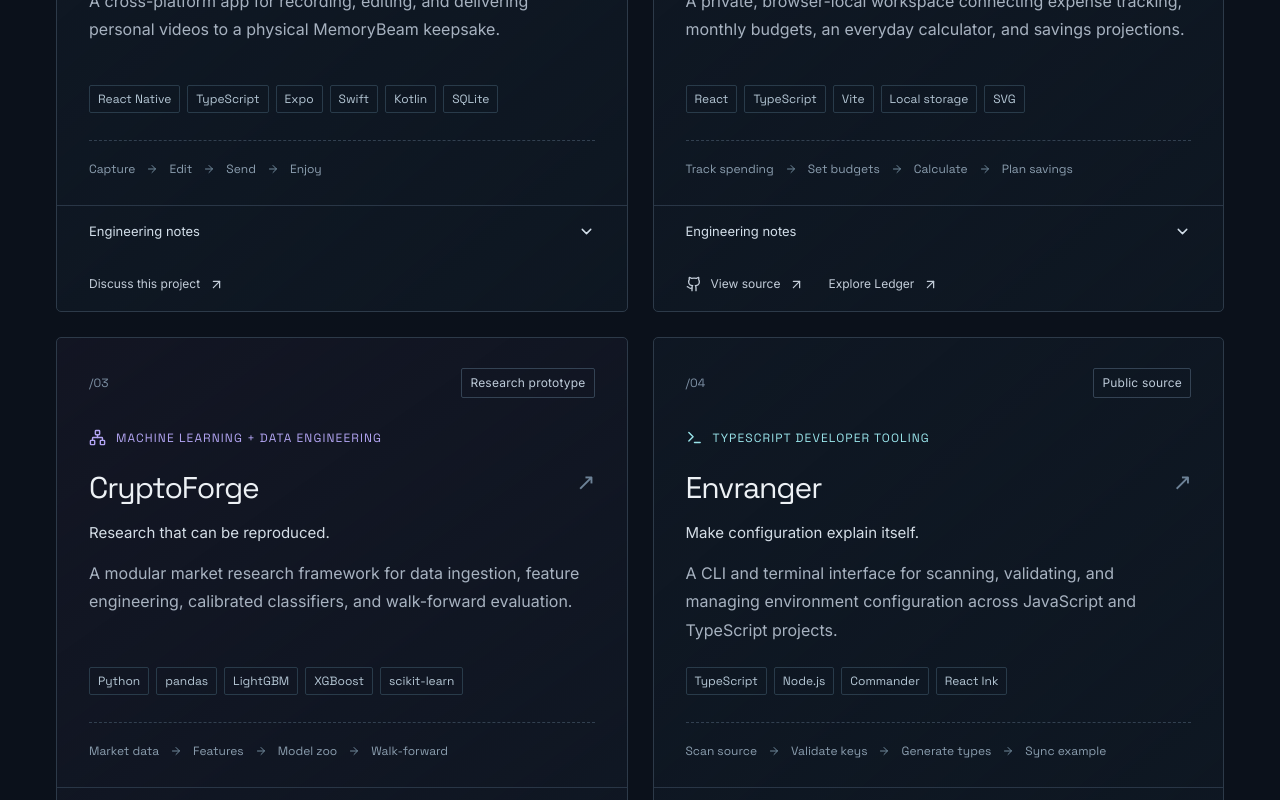
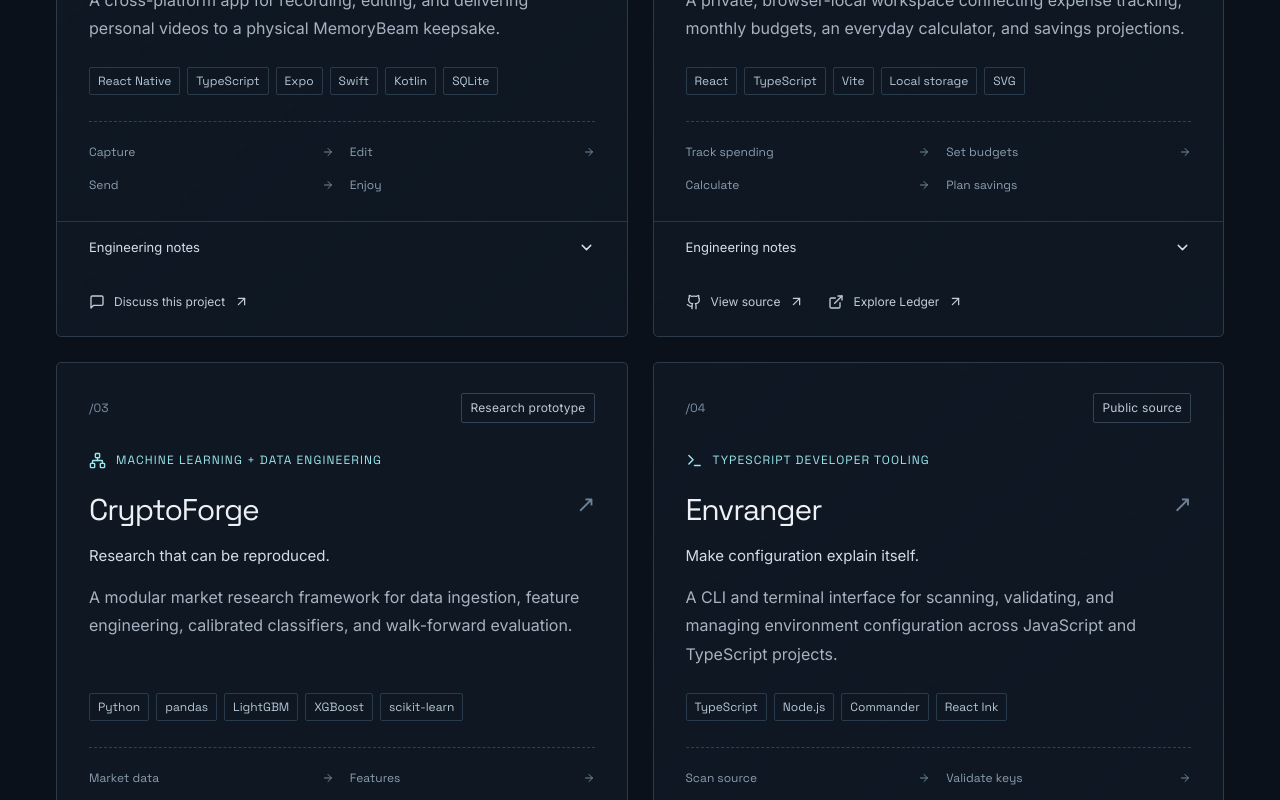
Before and after one commit to Breedlove-Jason/jason-breedlove-portfolio, a React (Vite) app: page / in a window 1280 px wide. Shown: the part 1400-2200 px from the top of the page. Built offline with nearby package versions, Linux system fonts and the light colour scheme.

Commit message:
Unify every portfolio card section with shared grid alignment

```diff
--- a/src/components/Projects.tsx
+++ b/src/components/Projects.tsx
@@ -1,33 +1,33 @@
-import { useState } from 'react';
+import { useState } from "react";
 import {
   ArrowRight,
   ArrowUpRight,
   ChevronDown,
   Code2,
   Github,
+  MessageSquare,
+  ExternalLink,
+  BookOpen,
   Smartphone,
-  ShieldCheck,
-  CheckCheck,
-  Video,
   Database,
   Terminal,
   Braces,
   Network,
   Wallet,
-} from 'lucide-react';
-import { projects } from '../data/projects';
-import type { Project } from '../data/projects';
-import type { LucideIcon } from 'lucide-react';
-import SectionHeading from './SectionHeading.tsx';
+} from "lucide-react";
+import { projects } from "../data/projects";
+import type { Project } from "../data/projects";
+import type { LucideIcon } from "lucide-react";
+import SectionHeading from "./SectionHeading.tsx";
 
 const filters = [
-  'All work',
-  'Full stack',
-  'Mobile & systems',
-  'Python & data',
-  'Developer tools',
-  'Web apps',
-  'The Arcade',
+  "All work",
+  "Full stack",
+  "Mobile & systems",
+  "Python & data",
+  "Developer tools",
+  "Web apps",
+  "The Arcade",
 ];
 const icons: Record<string, LucideIcon> = {
   memorybeam: Smartphone,
@@ -51,6 +51,12 @@ function ProjectDetails({ project }: { project: Project }) {
         Engineering notes <ChevronDown size={17} aria-hidden="true" />
       </summary>
       <div className="project-detail-body">
+        {project.howToPlay && (
+          <>
+            <h4>How to play</h4>
+            <p>{project.howToPlay}</p>
+          </>
+        )}
         <h4>The problem</h4>
         <p>{project.problem}</p>
         <h4>The implementation</h4>
@@ -62,47 +68,10 @@ function ProjectDetails({ project }: { project: Project }) {
   );
 }
 
-function MemoryBeamDiagram() {
-  const steps = [
-    [Video, '01', 'Create', 'Capture & edit'],
-    [ShieldCheck, '02', 'Connect', 'Pin & pair'],
-    [CheckCheck, '03', 'Preserve', 'Verify the master'],
-  ] as const;
-  return (
-    <div
-      className="memorybeam-diagram"
-      role="img"
-      aria-label="MemoryBeam architecture: create a finished video, connect with certificate-pinned pairing, and preserve it with verified delivery."
-    >
-      <div className="diagram-label">
-        <span>MEMORYBEAM / DELIVERY ARCHITECTURE</span>
-        <Code2 size={16} />
-      </div>
-      <div className="beam-pipeline">
-        {steps.map(([Icon, number, title, text], index) => (
-          <div className="beam-stage" key={title}>
-            <span className="stage-number">{number}</span>
-            <div className="stage-icon">
-              <Icon size={30} strokeWidth={1.2} />
-              {index < 2 && <span className="stage-connector" />}
-            </div>
-            <strong>{title}</strong>
-            <span>{text}</span>
-          </div>
-        ))}
-      </div>
-      <div className="protocol-line">
-        <span>HTTPS + CERTIFICATE PINNING</span>
-        <span>SHA-256 INTEGRITY</span>
-      </div>
-    </div>
-  );
-}
-
 export default function Projects() {
-  const [filter, setFilter] = useState('All work');
+  const [filter, setFilter] = useState("All work");
   const visibleProjects = projects.filter(
-    (project) => filter === 'All work' || project.category === filter,
+    (project) => filter === "All work" || project.category === filter,
   );
   return (
     <section className="section shell projects-section" id="projects">
@@ -137,18 +106,14 @@ export default function Projects() {
           ))}
         </div>
         <span className="project-count" aria-live="polite">
-          {String(visibleProjects.length).padStart(2, '0')} PROJECTS
+          {String(visibleProjects.length).padStart(2, "0")} PROJECTS
         </span>
       </div>
       <div className="project-grid">
         {visibleProjects.map((project) => {
           const Icon = icons[project.id] ?? Code2;
           return (
-            <article
-              key={project.id}
-              className={`project-card project-${project.id} ${project.featured ? 'project-featured' : ''}`}
-            >
-              <div className="project-card-content">
+            <article key={project.id} className="project-card">
               <div className="project-card-top">
                 <span className="project-number">/{project.number}</span>
                 <span className="project-status">{project.status}</span>
@@ -168,10 +133,7 @@ export default function Projects() {
                   <span key={tech}>{tech}</span>
                 ))}
               </div>
-              </div>
-              {project.featured ? (
-                <MemoryBeamDiagram />
-              ) : (
+
               <div className="mini-pipeline" aria-label="Architecture">
                 {project.diagram.map((step, index) => (
                   <span key={step}>
@@ -182,14 +144,7 @@ export default function Projects() {
                   </span>
                 ))}
               </div>
-              )}
-              <div className="project-card-footer">
-                {project.howToPlay && (
-                  <details className="project-details">
-                    <summary>How to play <ChevronDown size={17} aria-hidden="true" /></summary>
-                    <div className="project-detail-body"><p>{project.howToPlay}</p></div>
-                  </details>
-                )}
+
               <ProjectDetails project={project} />
               <div className="project-links">
                 {project.source ? (
@@ -204,21 +159,34 @@ export default function Projects() {
                   </a>
                 ) : (
                   <a className="source-link" href="#contact">
-                    Discuss this project{' '}
+                    <MessageSquare size={16} aria-hidden="true" />
+                    Discuss this project{" "}
                     <ArrowUpRight size={15} aria-hidden="true" />
                   </a>
                 )}
                 {project.liveUrl && (
-                  <a className="source-link" href={project.liveUrl} target="_blank" rel="noopener noreferrer">
-                    {project.liveLabel || 'Visit project'} <ArrowUpRight size={15} aria-hidden="true" />
+                  <a
+                    className="source-link"
+                    href={project.liveUrl}
+                    target="_blank"
+                    rel="noopener noreferrer"
+                  >
+                    <ExternalLink size={16} aria-hidden="true" />
+                    {project.liveLabel || "Visit project"}{" "}
+                    <ArrowUpRight size={15} aria-hidden="true" />
                   </a>
                 )}
                 {project.notebook && (
-                  <a className="source-link" href={project.notebook} target="_blank" rel="noopener noreferrer">
+                  <a
+                    className="source-link"
+                    href={project.notebook}
+                    target="_blank"
+                    rel="noopener noreferrer"
+                  >
+                    <BookOpen size={16} aria-hidden="true" />
                     Open in Colab <ArrowUpRight size={15} aria-hidden="true" />
                   </a>
                 )}
-                </div>
               </div>
             </article>
           );
--- a/src/styles.css
+++ b/src/styles.css
@@ -1,8 +1,8 @@
-@import 'tailwindcss';
+@import "tailwindcss";
 
 @theme {
   --font-sans: Inter, Arial, sans-serif;
-  --font-display: 'Space Grotesk', Arial, sans-serif;
+  --font-display: "Space Grotesk", Arial, sans-serif;
   --color-ink: #0b111b;
   --color-surface: #101925;
   --color-line: #28313e;
@@ -27,7 +27,7 @@
     --muted: #a7b2c0;
     --accent: #a5dfd8;
     --gold: #d8b583;
-    --display: 'Space Grotesk', Arial, sans-serif;
+    --display: "Space Grotesk", Arial, sans-serif;
   }
   * {
     box-sizing: border-box;
@@ -586,7 +586,7 @@
     margin-right: 6px;
     color: #75859c;
   }
-  .domain-selector button[aria-pressed='true'] {
+  .domain-selector button[aria-pressed="true"] {
     @apply text-signal;
     border-color: var(--accent);
   }
@@ -617,7 +617,7 @@
     @apply gap-4;
   }
   .discipline-strip > span:not(:first-child)::before {
-    content: '+';
+    content: "+";
     color: #6b9dba;
   }
   .text-muted {
@@ -650,7 +650,7 @@
     font-size: 13px;
     min-height: 42px;
   }
-  .project-filters button[aria-pressed='true'] {
+  .project-filters button[aria-pressed="true"] {
     @apply text-signal;
     border-color: #36545e;
     background: #152a35;
@@ -678,18 +678,6 @@
     @apply overflow-hidden;
     transition: border-color 0.2s;
   }
-  .project-card:not(.project-featured) {
-    display: flex;
-    flex-direction: column;
-  }
-  .project-card:not(.project-featured) .project-card-content {
-    flex: 1;
-    display: flex;
-    flex-direction: column;
-  }
-  .project-card:not(.project-featured) .tech-tags {
-    margin-top: auto;
-  }
   .project-links {
     display: flex;
     flex-wrap: wrap;
@@ -698,9 +686,6 @@
   }
   .project-card:hover {
     border-color: #567887;
-  }
-  .project-card-content {
-    padding: 30px 32px 27px;
   }
   .project-card-top {
     @apply flex;
@@ -767,10 +752,6 @@
     padding: 4px 8px;
     border-radius: 2px;
   }
-  .project-card-footer {
-    padding: 0 32px;
-    border-top: 1px solid #293646;
-  }
   .project-details > summary {
     min-height: 52px;
     @apply flex;
@@ -836,133 +817,7 @@
   .mini-pipeline svg {
     color: #70899b;
   }
-  .project-featured {
-    grid-column: 1 / -1;
-    @apply grid;
-    grid-template-columns: 1fr 1fr;
-    background:
-      radial-gradient(ellipse at 78% 38%, #29697622, transparent 50%), #0f1925;
-    border-color: #3b5867;
-  }
-  .project-featured .project-card-content {
-    padding: 37px;
-  }
-  .project-featured .project-card-top {
-    margin-bottom: 27px;
-  }
-  .project-featured .project-description {
-    min-height: 0;
-    max-width: 470px;
-  }
-  .project-featured h3 {
-    font-size: 38px;
-  }
-  .project-featured h3 > span {
-    @apply hidden;
-  }
-  .project-featured .project-headline {
-    font-size: 17px;
-    max-width: 400px;
-  }
-  .project-featured .project-card-footer {
-    grid-column: 1/-1;
-    @apply grid;
-    grid-template-columns: 1fr 190px;
-    @apply items-start;
-    gap: 30px;
-    padding-inline: 37px;
-  }
-  .project-featured .source-link {
-    justify-self: end;
-  }
-  .memorybeam-diagram {
-    @apply flex;
-    @apply flex-col;
-    @apply justify-center;
-    padding: 36px;
-    @apply min-w-0;
-    background:
-      linear-gradient(90deg, transparent 98%, #809dad08 98%),
-      linear-gradient(transparent 98%, #809dad08 98%);
-    background-size: 30px 30px;
-    margin: 22px;
-    border-left: 1px solid #3b526733;
-  }
-  .diagram-label {
-    color: #8aa7ba;
-    font: 12px/1.5 var(--display);
-    letter-spacing: 1px;
-    @apply flex;
-    @apply justify-between;
-    gap: 15px;
-    @apply items-center;
-  }
-  .beam-pipeline {
-    @apply flex;
-    margin: 45px 0;
-    gap: 5px;
-  }
-  .beam-stage {
-    @apply flex-1;
-    @apply min-w-0;
-    @apply flex;
-    @apply flex-col;
-    @apply items-center;
-    @apply relative;
-  }
-  .stage-number {
-    font: 12px var(--display);
-    color: #7191a7;
-    margin-bottom: 15px;
-  }
-  .stage-icon {
-    width: 68px;
-    height: 76px;
-    @apply grid;
-    place-items: center;
-    border: 1px solid #52808c;
-    background: #122c36;
-    border-radius: 5px;
-    @apply text-signal;
-    box-shadow:
-      0 0 25px #47baca0e,
-      inset 0 0 18px #47baca08;
-  }
-  .stage-connector {
-    @apply absolute;
-    height: 1px;
-    width: calc(100% - 68px);
-    top: 63px;
-    left: calc(50% + 34px);
-    background: linear-gradient(90deg, #9ae5ebaa, #9ae5eb33);
-  }
-  .beam-stage strong {
-    font: 500 14px var(--display);
-    margin-top: 19px;
-  }
-  .beam-stage > span:last-child {
-    font-size: 12px;
-    color: #94acbd;
-    margin-top: 8px;
-    white-space: nowrap;
-  }
-  .protocol-line {
-    @apply flex;
-    @apply flex-wrap;
-    @apply justify-between;
-    @apply gap-3;
-    border-top: 1px solid #314b5a;
-    padding-top: 17px;
-    color: #94b6c5;
-    font: 12px/1.7 var(--display);
-    letter-spacing: 0.8px;
-  }
-  .project-cryptoforge .project-type {
-    color: #b3a5f3;
-  }
-  .project-cryptoforge {
-    background: linear-gradient(145deg, #28213940, #0f1723);
-  }
+
   .work-footer {
     margin-top: 33px;
     @apply flex;
@@ -1431,7 +1286,7 @@
     border-color: var(--accent);
     outline-offset: 1px;
   }
-  .field [aria-invalid='true'] {
+  .field [aria-invalid="true"] {
     border-color: #f1b0ad;
   }
   .field-error {
@@ -1578,51 +1433,11 @@
       letter-spacing: 1px;
       @apply gap-3;
     }
-    .project-card-content {
-      padding: 26px;
-    }
     .project-card h3 {
       font-size: 26px;
     }
-    .project-card-footer {
-      padding-inline: 26px;
-    }
     .mini-pipeline {
       margin-inline: 26px;
-    }
-    .project-featured .project-card-content {
-      padding: 28px;
-    }
-    .project-featured .project-card-footer {
-      padding-inline: 28px;
-    }
-    .memorybeam-diagram {
-      margin: 13px;
-      padding: 23px 14px;
-    }
-    .stage-icon {
-      width: 55px;
-      height: 65px;
-    }
-    .stage-connector {
-      left: calc(50% + 27.5px);
-      width: calc(100% - 55px);
-      top: 58px;
-    }
-    .stage-icon svg {
-      width: 25px;
-    }
-    .beam-stage strong {
-      font-size: 13px;
-    }
-    .beam-stage > span:last-child {
-      font-size: 12px;
-    }
-    .diagram-label {
-      font-size: 12px;
-    }
-    .protocol-line {
-      font-size: 12px;
     }
     .skills-grid {
       grid-template-columns: repeat(2, minmax(0, 1fr));
@@ -1744,18 +1559,8 @@
       grid-template-columns: 1fr;
       @apply gap-5;
     }
-    .project-featured {
-      @apply block;
-    }
-    .project-card-content,
-    .project-featured .project-card-content {
-      @apply p-6;
-    }
     .project-card h3 {
       font-size: 26px;
-    }
-    .project-featured h3 {
-      font-size: 33px;
     }
     .project-type {
       font-size: 12px;
@@ -1767,46 +1572,6 @@
     .project-description {
       min-height: 0;
       font-size: 16px;
-    }
-    .project-featured .project-headline {
-      font-size: 16px;
-    }
-    .project-card-footer,
-    .project-featured .project-card-footer {
-      @apply block;
-      padding: 0 24px;
-    }
-    .memorybeam-diagram {
-      border-left: 0;
-      border-top: 1px solid #314452;
-      margin: 0 24px 23px;
-      padding: 23px 0 0;
-    }
-    .diagram-label {
-      font-size: 12px;
-    }
-    .beam-pipeline {
-      margin-block: 25px;
-    }
-    .stage-icon {
-      width: 56px;
-      height: 63px;
-    }
-    .stage-connector {
-      width: calc(100% - 56px);
-      left: calc(50% + 28px);
-      top: 57px;
-    }
-    .beam-stage strong {
-      font-size: 14px;
-      margin-top: 13px;
-    }
-    .beam-stage > span:last-child {
-      font-size: 12px;
-    }
-    .protocol-line {
-      font-size: 12px;
-      padding-top: 12px;
     }
     .mini-pipeline {
       margin-inline: 24px;
@@ -2002,10 +1767,6 @@
     .contact-email {
       font-size: 14px;
     }
-    .project-card-content,
-    .project-featured .project-card-content {
-      padding: 20px;
-    }
     .contact-form-panel {
       padding: 20px;
     }
@@ -2015,13 +1776,97 @@
     font-size: 13px;
     line-height: 1.7;
   }
-  .beam-stage > span:last-child {
-    @apply max-w-full px-1 text-center whitespace-normal;
-    line-height: 1.5;
-  }
   @media (max-width: 760px) {
     .brand-name > span {
       @apply hidden;
     }
   }
 }
+
+/* One card structure for every project and filter. Shared tracks keep all
+   sections aligned without clipping content or imposing fixed text heights. */
+.project-grid {
+  column-gap: 25px;
+  row-gap: 0;
+}
+.project-grid > .project-card {
+  --card-inset: clamp(20px, 3vw, 32px);
+  display: grid;
+  grid-template-rows: subgrid;
+  grid-row: span 9;
+  row-gap: 0;
+  padding: 30px 0 0;
+  margin-bottom: 25px;
+  min-width: 0;
+}
+.project-card > * {
+  min-width: 0;
+  margin-inline: var(--card-inset);
+}
+.project-card > .project-card-top {
+  gap: 12px;
+  margin-bottom: 28px;
+  align-self: start;
+}
+.project-card > .project-type {
+  align-items: start;
+  margin-bottom: 18px;
+}
+.project-card > .project-type svg {
+  flex-shrink: 0;
+  margin-top: 1px;
+}
+.project-card > h3 {
+  font-size: clamp(26px, 2.4vw, 30px);
+  margin-bottom: 12px;
+}
+.project-card > .project-headline {
+  margin-bottom: 14px;
+}
+.project-card > .project-description {
+  min-height: 0;
+  margin-bottom: 24px;
+}
+.project-card > .tech-tags {
+  align-content: start;
+  align-items: start;
+  margin-bottom: 26px;
+}
+.project-card > .mini-pipeline {
+  display: grid;
+  grid-template-columns: repeat(2, minmax(0, 1fr));
+  align-content: start;
+  align-items: start;
+  gap: 12px 16px;
+  margin-bottom: 26px;
+  padding-top: 20px;
+}
+.project-card > .mini-pipeline > span {
+  display: flex;
+  justify-content: space-between;
+  gap: 8px;
+}
+.project-card > .mini-pipeline svg {
+  flex-shrink: 0;
+}
+.project-card > .project-details {
+  margin-inline: 0;
+  padding-inline: var(--card-inset);
+  border-top: 1px solid #293646;
+}
+.project-card > .project-links {
+  margin-inline: 0;
+  padding: 6px var(--card-inset) 12px;
+  align-content: start;
+  align-items: start;
+  gap: 0 24px;
+}
+.project-card .source-link {
+  min-height: 44px;
+}
+@media (max-width: 760px) {
+  .project-grid > .project-card {
+    margin-bottom: 20px;
+    padding-top: 24px;
+  }
+}
```
Lines whose indentation alone changed are shown as unchanged.
